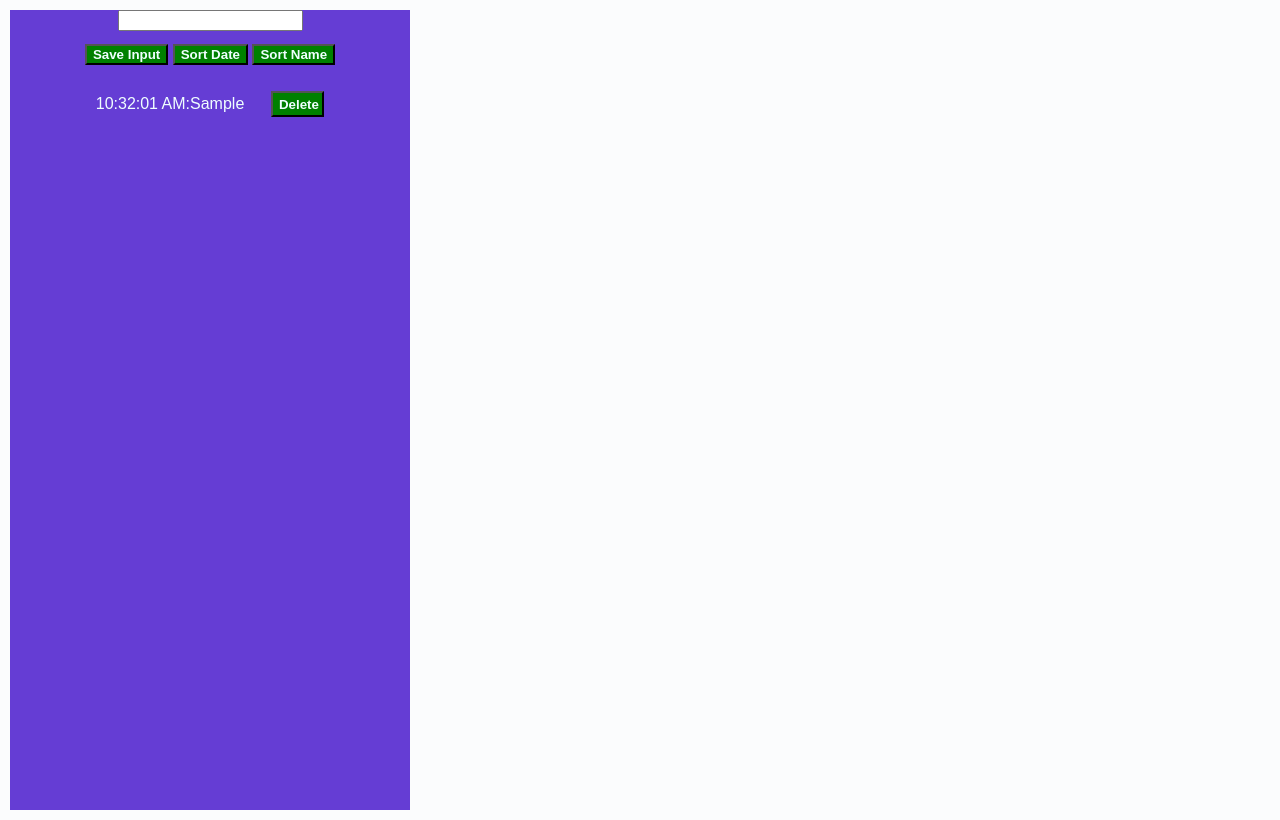
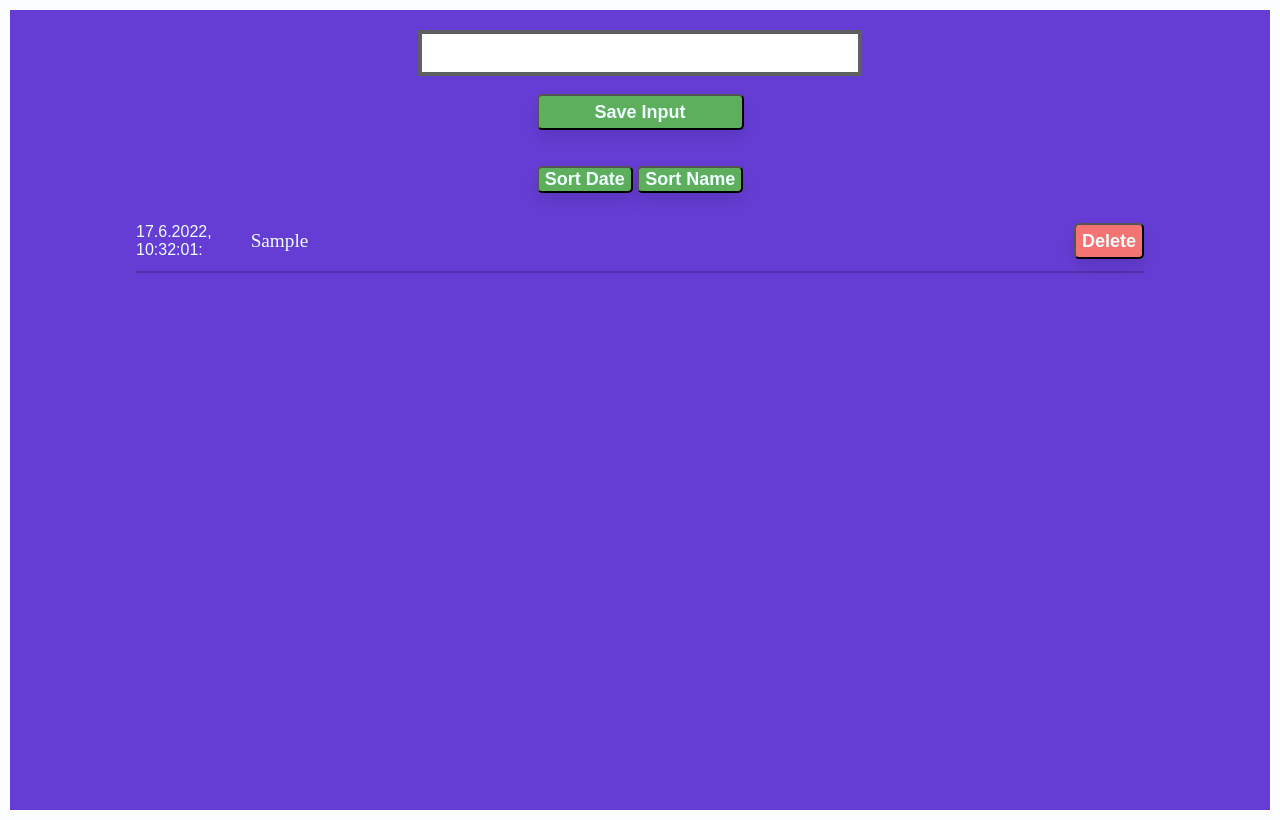
Before and after one commit to Ketilmar/ToDo-1, a plain HTML site: page index.html in a window 1280 px wide. Both pictures are taken after typing "Sample" into the empty fields and a click on the button "Save Input". Drawn offline with Linux system fonts and the light colour scheme; a web font is replaced by a local one.

Commit message:
innlevert versjon til oppgave 'todo'

```diff
--- a/css/style.css
+++ b/css/style.css
@@ -14,7 +14,7 @@ main {
     display: flex;
     flex-direction: column;
     align-items: center;
-    width: 400px;
+    width: 100%;
     height: 800px;
     background: rgb(101, 61, 212);
     /* position: fixed; */
@@ -31,40 +31,64 @@ main > div {
      /* display: flex;
     flex-direction: row;
     align-items: center;  */
+    width: 80%;
 
 }
 
 .todo-list > li {
     display: flex;
     flex-direction: row;
-    align-items: baseline;
+    align-items: center;
     justify-content: space-between;
     list-style: none;
     color: azure;
+    border-bottom: 0.15rem solid rgba(0,0,0,0.2);
 
 }
 
 .todo-list > li > p {
+    width: 100%;
     word-wrap: break-word;
+    overflow: hidden;
+    font-size: larger;
+    font-family: 'Nuosu SIL', serif;
+    /* border-bottom: 0.070rem solid rgba(0,0,0,0.2); */
+
     /* text-align: left; */
 }
 
 
-input {
+#input {
+    margin-top: 20px;
+    height: 2em;
+    width: 24em;
+    font-size: large;
+    border: 0.3rem solid rgba(5, 10, 10, 0.647);
+
 
 }
 
+#input-btn {
+    height: 2em;
+    width: 11.5em;
+    /* box-shadow: 0px 8px 15px rgba(0, 0, 0, 0.1); */
+}
+
 button {
-    background-color: green;
+    background-color: rgb(93, 175, 93);
     margin: 1em 0 1em 0;
     color: azure;
     font-weight: bold;
+    font-size: large;
+    border-radius: 5px;
+    box-shadow: 0px 8px 15px rgba(0, 0, 0, 0.1);
 }
 
 .delete-btn {
     width: 4em;
     height: 2em;
     margin: 0 0 0 2em;
+    background-color: rgb(244, 115, 115);
 }
 
 .warning-btn {
--- a/index.html
+++ b/index.html
@@ -2,6 +2,9 @@
 <html lang="en">
 <head>
     <meta charset="UTF-8">
+    <link rel="preconnect" href="https://fonts.googleapis.com">
+    <link rel="preconnect" href="https://fonts.gstatic.com" crossorigin>
+    <link href="https://fonts.googleapis.com/css2?family=Nuosu+SIL&display=swap" rel="stylesheet">
     <meta http-equiv="X-UA-Compatible" content="IE=edge">
     <meta name="viewport" content="width=device-width, initial-scale=1.0">
     <link rel="stylesheet" href="css/style.css">
@@ -11,13 +14,18 @@
     <main>
         <div>
             <input id="input" type="text">
+            <!-- <button id="input-btn" >Save Input</button> -->
 
         </div>
+        <div>
+            <button id="input-btn" >Save Input</button>
+        </div>
         <div >
-            <button id="input-btn" >Save Input</button>
+            <!-- <button id="input-btn" >Save Input</button> -->
             <button id="sort-btn" onclick="sortByDate()"> Sort Date</button>
             <button id="sort-name-btn" onclick="sortByName()"> Sort Name</button>
         </div>
+
         <div class="todo-list">
 
         </div>
--- a/js/index.js
+++ b/js/index.js
@@ -4,42 +4,30 @@ const inputBtn = document.querySelector("#input-btn")
 const todoList = document.querySelector(".todo-list")
 
 
-// listen for click on "save now" button. Then runs addTodo() function
+
+// listen for click on "save now" button. Runs addTodo() function and clears input field
 document.getElementById("input-btn").addEventListener("click", (e) => {
-    // console.log(e);
-    // console.log(input.value);
-    // document.createElement("li").appendChild(newItem)
 
-    // console.log(todoList);
-
-    // runs addTodo() function and clears input field
     addTodo()
     input.value = ""
 })
 
-
 // listen for keydown, with guard clause to return for all other keys than Enter
 document.getElementById("input").addEventListener("keydown", (e) => {
     if(e.code !== "Enter") return;
-    // console.log(e);
+
     addTodo()
     input.value = ""
 
-    // del av sort testing
-    // sortByDate()
+    // testing
+    // let htmlDocument = e.path[e.path.length - 2]
+})
 
-    // testing
-    let htmlDocument = e.path[e.path.length - 2]
-    console.log(htmlDocument);
-
-    // debug
-    console.log(todoList);
-
-})
 
 
 // Creates an li node with paragraph and button childnodes. Adds the value from input field.
 function addTodo() {
+
     // checks for actual input.
     if (!input.value){
         return;
@@ -55,39 +43,13 @@ function addTodo() {
     pEl.textContent = input.value;
 
     todoList.append(liEl);
-    // liEl.append(date.toLocaleDateString(), ": " , pEl, buttonEl)
-    liEl.append(date.toLocaleTimeString(), ": " , pEl, buttonEl)
+    liEl.append(date.toLocaleString("no-NO"), ":  " , pEl, buttonEl)
 
 
     // debug
     // console.log(date.toLocaleDateString(), date.toLocaleTimeString());
-
-    // tester noe med array
-    // let todoArray = []
-    // todoArray += div.append(date.toLocaleDateString(), ": " , p, button)
-    // console.log(todoArray.length);
-    // input.focus()
 }
 
-
-
-
-// //forsøk på å teste en annen metode til å lage dynamisk innhold. Har ikke fått det helt til mtp. plassering av knapper
-// function createNewNode(nodeType, appendNodeTo, classes, text ){
-//     // console.log(nodeType, appendNodeTo, classes, text);
-//     const ourNode = document.createElement(nodeType)
-//     // console.log(appendNodeTo);
-//     // ourNode.append(appendNodeTo);
-//     ourNode.setAttribute('class', classes);
-//     ourNode.textContent = text;
-//     const div = document.createElement("div")
-//     appendNodeTo.append(div, ourNode);
-//     // todoList.append(div);
-
-//     console.log(div, ourNode);
-//     // console.log(document.body);
-// };
-// createNewNode("button", todoList, ".delete-btn", "Dette er en tekst")
 
 
 
@@ -110,8 +72,7 @@ document.addEventListener('click', (e) => {
 })
 
 
-// sort function. Sorting by text content of "todo-list > li" node that
-// is a timestring.
+// sort function. Sorting by timestring of "todo-list > li"
 let numericalIndex = false
 
 function sortByDate() {
@@ -130,12 +91,16 @@ function sortByDate() {
     // console.log(document.querySelector(".todo-list"));
 }
 
+
+// sort alphabetic function
 let alphabeticIndex = false;
 
 function sortByName() {
     let todoArrayName = [];
+
     // add (push) each element to end of array in sequense
     document.querySelectorAll(".todo-list > li").forEach(li => todoArrayName.push(li));
+
     // console.log(todoArrayName[0].firstElementChild);
     todoArrayName.sort((a, b) => a.firstElementChild.innerText.localeCompare(b.firstElementChild.innerText));
 
@@ -144,3 +109,29 @@ function sortByName() {
 
     todoArrayName.forEach(node => document.querySelector(".todo-list").append(node));
 }
+
+
+
+
+
+//-------------------------------
+// div testing and junk
+//-------------------------------
+
+// // forsøk på å teste en annen metode til å lage dynamisk innhold. Har ikke fått det helt til mtp. plassering av knapper
+// // Kommer tilbake til dette på et senere tidspunkt
+// function createNewNode(nodeType, appendNodeTo, classes, text ){
+//     // console.log(nodeType, appendNodeTo, classes, text);
+//     const ourNode = document.createElement(nodeType)
+//     // console.log(appendNodeTo);
+//     // ourNode.append(appendNodeTo);
+//     ourNode.setAttribute('class', classes);
+//     ourNode.textContent = text;
+//     const div = document.createElement("div")
+//     appendNodeTo.append(div, ourNode);
+//     // todoList.append(div);
+
+//     console.log(div, ourNode);
+//     // console.log(document.body);
+// };
+// createNewNode("button", todoList, ".delete-btn", "Dette er en tekst")
```
